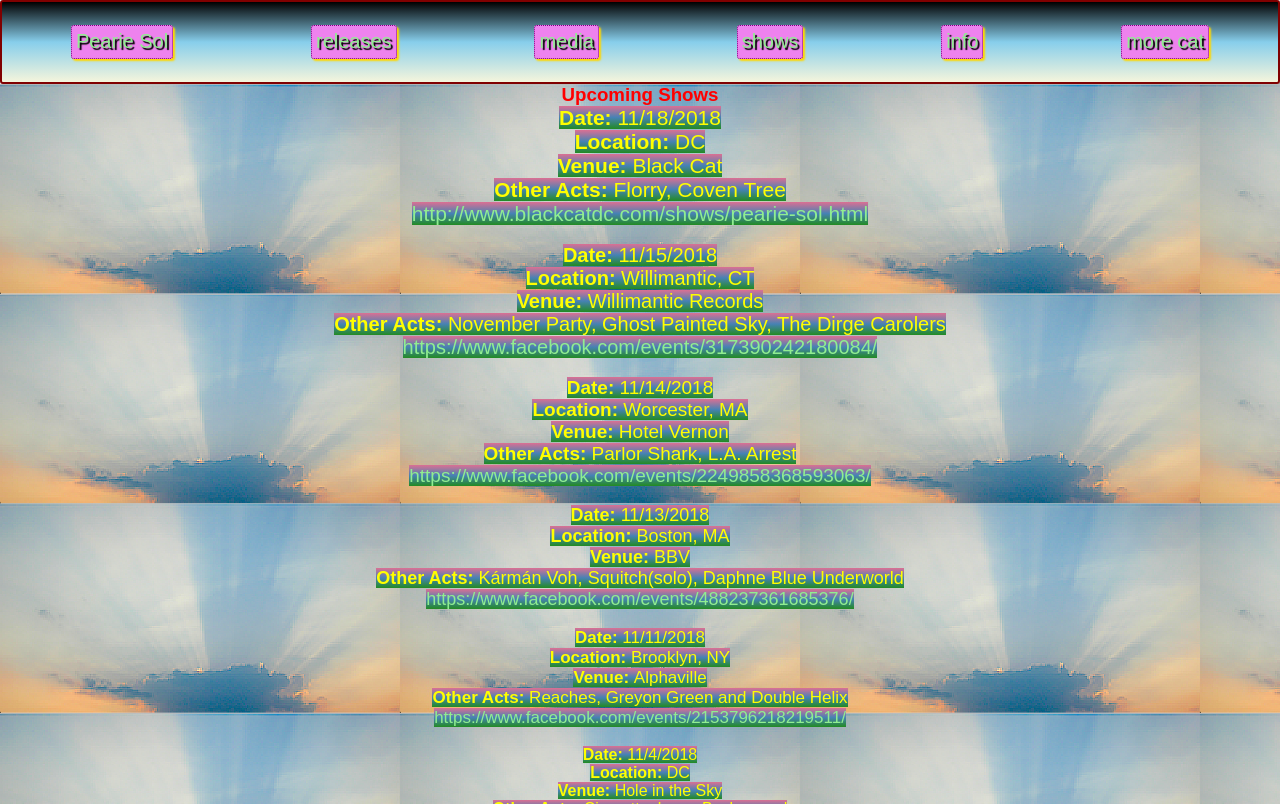
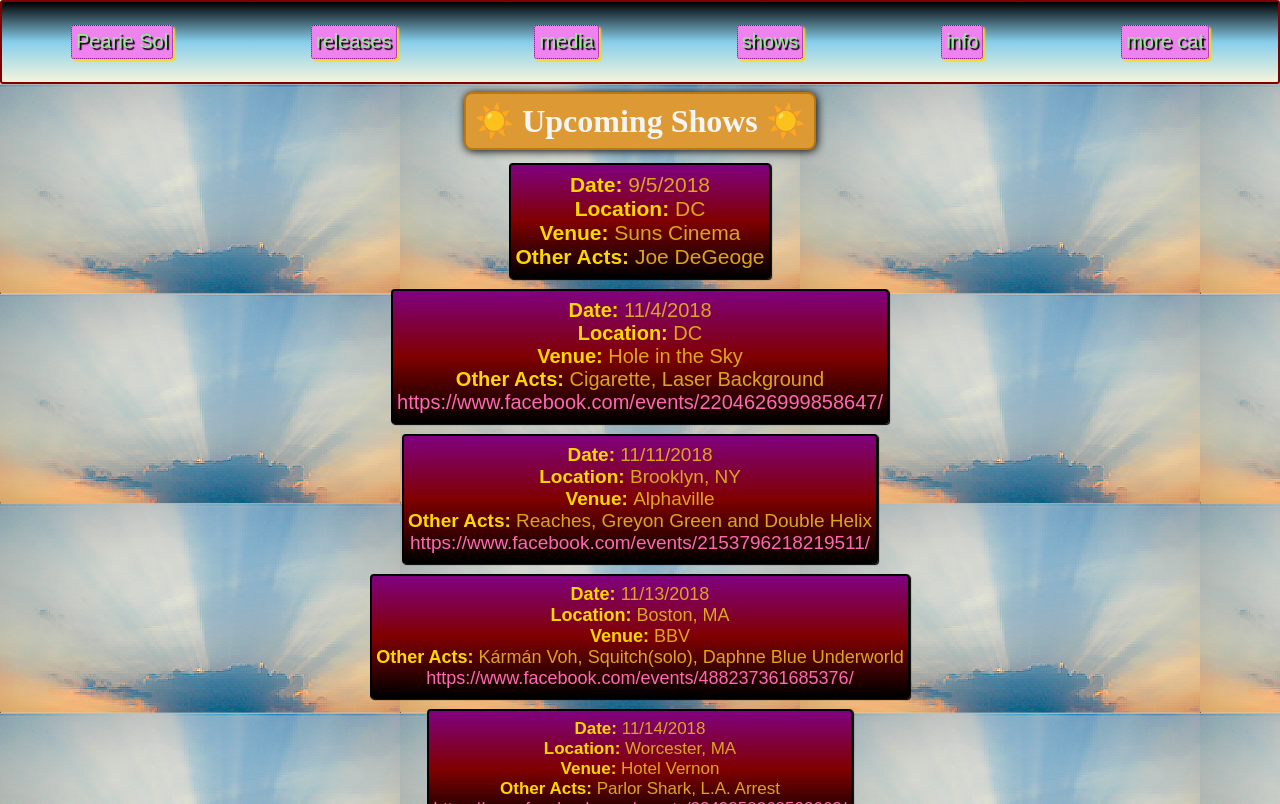
Before and after one commit to peariesol/peariesol, a React (Create React App) app: page /shows in a window 1280 px wide. Built offline with nearby package versions, Linux system fonts and the light colour scheme.

Commit message:
update show page look/order of shows, fix release page

```diff
--- a/src/Pages/Releases/Releases.js
+++ b/src/Pages/Releases/Releases.js
@@ -12,6 +12,7 @@ class Releases extends Component {
 	setLoaded = () => this.setState({ loaded: true })
 
 	render() {
+		console.log(this.state.loaded)
 		return (
 			<div className="releasesPage">
 				<div className="releasesPhotoBox">
@@ -20,7 +21,7 @@ class Releases extends Component {
 						{!this.state.loaded && <div className="loader">Loading...</div>}
 						<iframe
 							style={{
-								display: this.state.loaded ? 'initial' : 'none',
+								visibility: this.state.loaded ? 'visible' : 'hidden',
 								border: 0,
 								width: 300,
 								height: 300
--- a/src/Pages/Releases/Releases.scss
+++ b/src/Pages/Releases/Releases.scss
@@ -23,6 +23,8 @@
 }
 
 .loader {
+	position: relative;
+	top: 150px;
 	text-align: center;
 	font-style: italic;
 	font-size: 1.3rem;
@@ -36,7 +38,7 @@
 }
 
 .coolLink:hover {
-	cursor: pointer;
+	cursor: help;
 }
 
 @keyframes vibrate {
--- a/src/Pages/ShowsPage/Components/Shows.js
+++ b/src/Pages/ShowsPage/Components/Shows.js
@@ -1,25 +1,25 @@
 import React from 'react'
 import PropTypes from 'prop-types'
+import { reverse } from 'lodash'
 import './Shows.css'
 
-const expFont = (num, x) => {
-	console.log(Math.pow(num, x))
-	return Math.pow(num, x)
-}
-
 const maxFont = 20
+const expFont = (num, x) => Math.pow(num, x)
 
 const Shows = ({ shows, upcoming }) => {
 	const x = !upcoming ? Math.log(maxFont) / Math.log(shows.length) : 1
-	console.log(upcoming, x)
+	const showsArray = upcoming ? reverse(shows) : shows
 	let count = !upcoming ? shows.length : maxFont
 	const showDisplay =
 		shows.length >= 1 ? (
-			shows.map(({ date, venue, location, otherActs, link }, index) => {
+			showsArray.map(({ date, venue, location, otherActs, link }, index) => {
 				index !== 0 && (count = count - 1)
 				return (
 					<ol key={index}>
-						<li style={{ fontSize: expFont(count + 1, x) }}>
+						<li
+							className="showListBox"
+							style={{ fontSize: expFont(count + 1, x) }}
+						>
 							<ul>
 								<li>
 									<span className="showListItemRow">
--- a/src/Pages/ShowsPage/Components/Shows.scss
+++ b/src/Pages/ShowsPage/Components/Shows.scss
@@ -1,17 +1,31 @@
 .showList {
-	color: yellow;
 	text-align: center;
 }
 
+.showListBox {
+	margin: 5px auto;
+	border: 2px solid black;
+	padding: 8px 4px;
+	display: inline-block;
+	background: linear-gradient(purple, maroon, black);
+	border-radius: 4px;
+	box-shadow: 1px 1px 1px black;
+}
+
 .showListItemRow {
-	background: linear-gradient(palevioletred, steelblue, forestgreen);
+	border-radius: 2px;
+	color: goldenrod;
+	strong {
+		color: gold;
+	}
 }
 
 .showListLink {
-	color: lightgreen;
+	color: hotpink;
 }
 
 .showListLink:hover {
+	background: black;
 	cursor: help;
-	color: lightskyblue;
+	color: pink;
 }
--- a/src/Pages/ShowsPage/ShowsPage.js
+++ b/src/Pages/ShowsPage/ShowsPage.js
@@ -20,19 +20,21 @@ const ShowsPage = () => (
 		<div
 			style={{
 				backgroundImage: 'url("textures/heaven2.png")',
-				backgroundSize: 400
+				backgroundSize: 400,
+				textAlign: 'center'
 			}}
 		>
-			<h3 className="showType">Upcoming Shows</h3>
+			<h3 className="showType upcomingHeading">☀️ Upcoming Shows ☀️</h3>
 			<Shows shows={upcomingShows} upcoming={true} />
 		</div>
 		<div
 			style={{
 				backgroundImage: 'url("textures/graveyard.jpg")',
-				backgroundSize: 550
+				backgroundSize: 550,
+				textAlign: 'center'
 			}}
 		>
-			<h3 className="showType">Previous Shows</h3>
+			<h3 className="showType previousHeading">🌙 Previous Shows 🌙</h3>
 			<Shows shows={previousShows} upcoming={false} />
 		</div>
 	</div>
--- a/src/Pages/ShowsPage/ShowsPage.scss
+++ b/src/Pages/ShowsPage/ShowsPage.scss
@@ -11,6 +11,23 @@
 
 .showType {
 	text-align: center;
-	margin: auto;
-	color: red;
+	padding: 8px;
+	margin: 8px auto;
+	font-size: 2em;
+	font-family: cursive;
+	display: inline-block;
+	border-radius: 8px;
+	box-shadow: 1px 1px 10px black;
 }
+
+.upcomingHeading {
+	background: #d93;
+	color: whitesmoke;
+	border: 2px solid #b71;
+}
+
+.previousHeading {
+	background: black;
+	color: whitesmoke;
+	border: 2px solid #111;
+}
```
